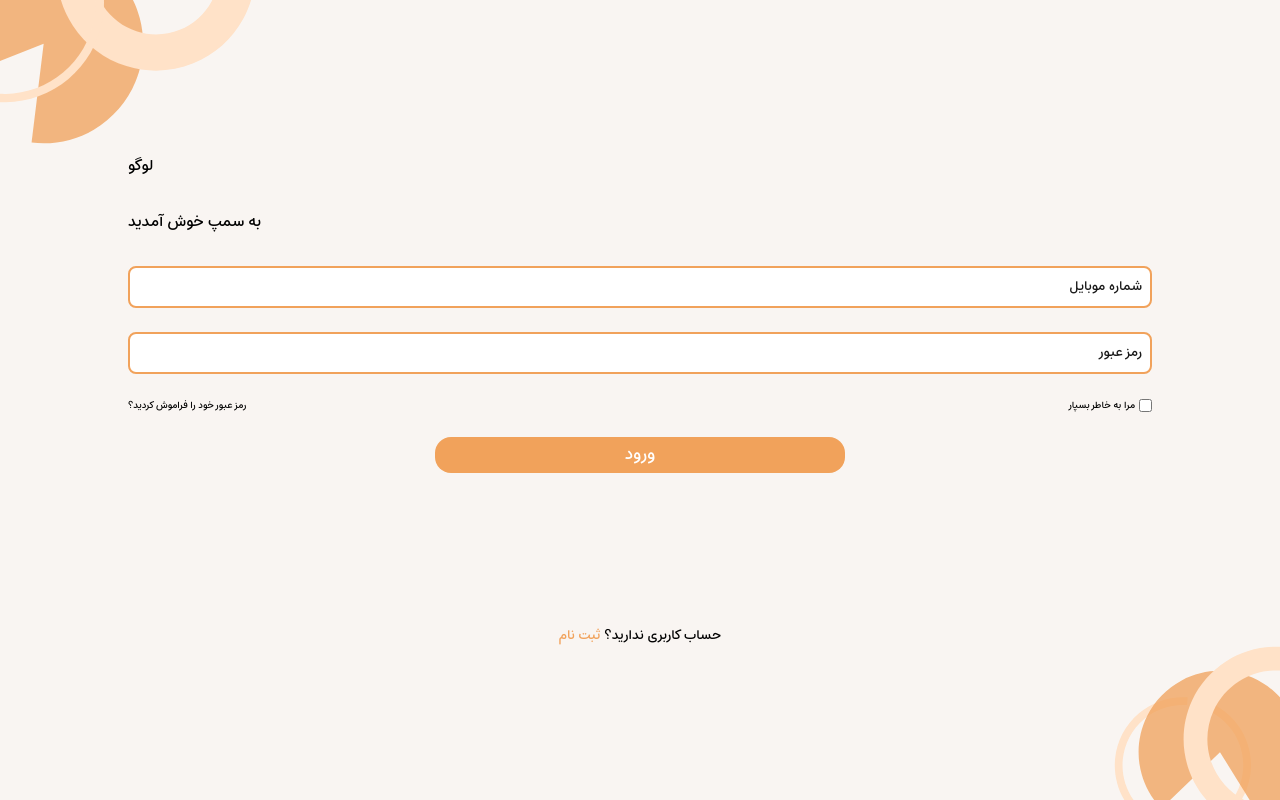
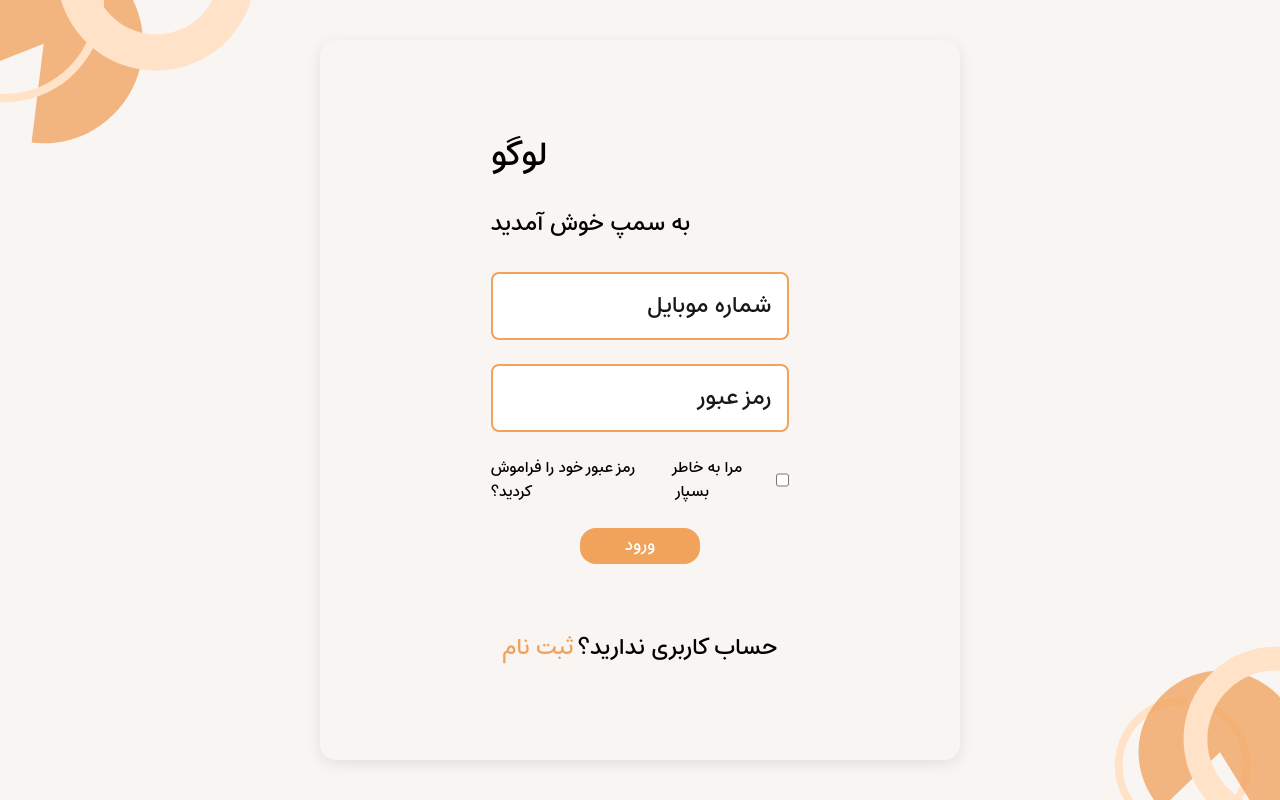
Before and after one commit to AliDlt/ProjectManagementClient, a React app: page /auth/login in a window 1280 px wide. Built offline with nearby package versions, Linux system fonts and the light colour scheme; the HTML template or start-up script is replaced by a standard one.

Commit message:
responsive login

```diff
--- a/components/ui/Logo/Logo.jsx
+++ b/components/ui/Logo/Logo.jsx
@@ -1,7 +1,7 @@
 import React from "react";
 
 const Logo = () => {
-  return <div className="w-full flex ">لوگو</div>;
+  return <div className="w-full flex text-4xl ">لوگو</div>;
 };
 
 export default Logo;
--- a/components/ui/auth/AuthContainer.jsx
+++ b/components/ui/auth/AuthContainer.jsx
@@ -3,7 +3,7 @@
 
 function AuthContainer() {
   return (
-    <section className="min-h-svh relative flex items-start justify-center">
+    <section className="min-h-screen relative flex items-start justify-center">
       <img
         className="absolute left-0 top-0 w-72 -z-10"
         src="/images/authImage2.svg"
--- a/pages/ForgetPasswordPage.jsx
+++ b/pages/ForgetPasswordPage.jsx
@@ -12,7 +12,7 @@
       <form className="w-4/5 flex flex-col gap-8">
         <CustomInput placeholder="شماره موبایل" />
         <CustomButton className="w-3/5 rounded-lg m-auto p-6 ">
-          <span className="font-bold text-lg">ارسال کد بازیابی{" "}</span>
+          <span className="font-bold text-lg">ارسال کد بازیابی </span>
         </CustomButton>
       </form>
     </section>
--- a/pages/LoginPage.jsx
+++ b/pages/LoginPage.jsx
@@ -5,36 +5,38 @@
 
 const LoginPage = () => {
   return (
-    <section className="flex font-estedad justify-center  items-center w-full h-screen">
-      <div className="w-4/5 flex flex-col justify-evenly h-full">
-        <div className=" flex flex-col gap-8 justify-start">
+    <section className="flex font-estedad justify-center items-center w-full min-h-screen h-full">
+      <div className="w-4/5 flex flex-col justify-evenly md:justify-center md:gap-10 gap-10 md:p-24 md:shadow-custom md:w-3/4 lg:w-3/4 xl:w-2/4 rounded-custom">
+        <div className="flex flex-col gap-8 justify-start md:w-2/3 md:mx-auto">
           <Logo />
-          <h3>به سمپ خوش آمدید</h3>
+          <h3 className="lg:text-2xl">به سمپ خوش آمدید</h3>
           <form className="flex flex-col gap-6">
-            {/* phone number */}
-            <CustomInput className="" placeholder="شماره موبایل" />
-            {/* password */}
-            <CustomInput placeholder="رمز عبور" />
-            {/* remember and reset password */}
+            {/* Phone number */}
+            <CustomInput
+              className="md:text-2xl p-4"
+              placeholder="شماره موبایل"
+            />
+            {/* Password */}
+            <CustomInput className="md:text-2xl p-4" placeholder="رمز عبور" />
+            {/* Remember and reset password */}
             <div className="flex gap-2 justify-between items-center text-10">
-              {/* reset password */}
-              <p>رمز عبور خود را فراموش کردید؟</p>
-              {/* remember me */}
-              <div className="flex gap-1">
+              {/* Reset password */}
+              <p className="text-base">رمز عبور خود را فراموش کردید؟</p>
+              {/* Remember me */}
+              <div className="flex gap-1 text-base">
                 <label htmlFor="rememberMe">مرا به خاطر بسپار</label>
                 <input id="rememberMe" type="checkbox" />
               </div>
             </div>
-            {/* submit btn */}
+            {/* Submit button */}
             <div className="flex items-center justify-center">
               <CustomButton className="w-2/5 text-lg">ورود</CustomButton>
             </div>
           </form>
         </div>
-
-        <div className="text-center text-sm">
-            <span>حساب کاربری ندارید؟</span>
-            <span className="text-custom-primary-color mr-1">ثبت نام </span>
+        <div className="text-center text-sm md:text-lg lg:text-2xl mt-7">
+          <span>حساب کاربری ندارید؟</span>
+          <span className="text-custom-primary-color mr-1">ثبت نام</span>
         </div>
       </div>
     </section>
--- /dev/null
+++ b/pages/NewPasswordPage.jsx
@@ -0,0 +1,20 @@
+import React from "react";
+import CustomInput from "../components/modules/CustomInput";
+
+const NewPasswordPage = () => {
+  return (
+    <section className="flex flex-col w-4/5 justify-center h-[50vh]  items-center">
+      <div className="w-full">
+        <h3>
+          رمز عبور جدید
+        </h3>
+        <form className="flex flex-col gap-8 ">
+          <CustomInput placeholder=' رمز عبور جدید' />
+          <CustomInput placeholder='تکرار رمز عبور جدید' />
+        </form>
+      </div>
+    </section>
+  );
+};
+
+export default NewPasswordPage;
--- a/src/App.jsx
+++ b/src/App.jsx
@@ -6,6 +6,7 @@
 import SignupPage from "../pages/SignupPage";
 import LoginPage from "../pages/LoginPage";
 import ForgetPasswordPage from "../pages/ForgetPasswordPage";
+import NewPasswordPage from "../pages/NewPasswordPage";
 
 function App() {
   return (
@@ -44,6 +45,7 @@
             <Route index element={<Navigate to={"/auth/login"} replace />} />
             <Route path="login" element={<LoginPage />} />
             <Route path="signup" element={<SignupPage />} />
+            <Route path="new-password" element={<NewPasswordPage />} />
             <Route path="forgot-password" element={<ForgetPasswordPage />} />
           </Route>
         </Routes>
--- a/src/index.css
+++ b/src/index.css
@@ -58,3 +58,8 @@
 ::-webkit-scrollbar-thumb:hover {
   background: #555;
 }
+
+body , html{
+  position: relative;
+  min-height: 100vh;
+}
```
